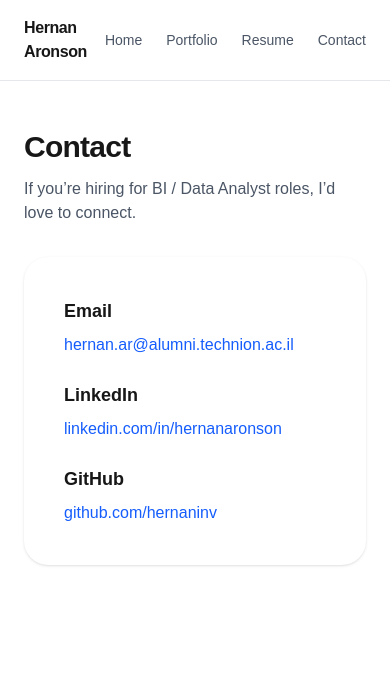
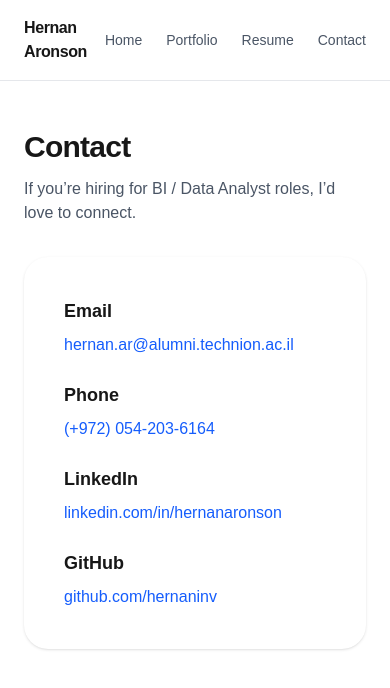
Before and after one commit to hernaninv/hernan-portfolio, a Next.js app: page /contact in a window 390 px wide. Shown: the top 688 px of the page. Built offline with nearby package versions, Linux system fonts and the light colour scheme.

Commit message:
Add Phone

```diff
--- a/app/contact/page.tsx
+++ b/app/contact/page.tsx
@@ -16,6 +16,15 @@ export default function ContactPage() {
             href="mailto:hernan.ar@alumni.technion.ac.il"
           >
             hernan.ar@alumni.technion.ac.il
+          </a>
+        </div>
+
+        <div>
+          <h2 className="text-lg font-semibold">Phone</h2>
+          <a
+            className="mt-2 inline-block text-blue-600"
+          >
+            (+972) 054-203-6164
           </a>
         </div>
 
```
